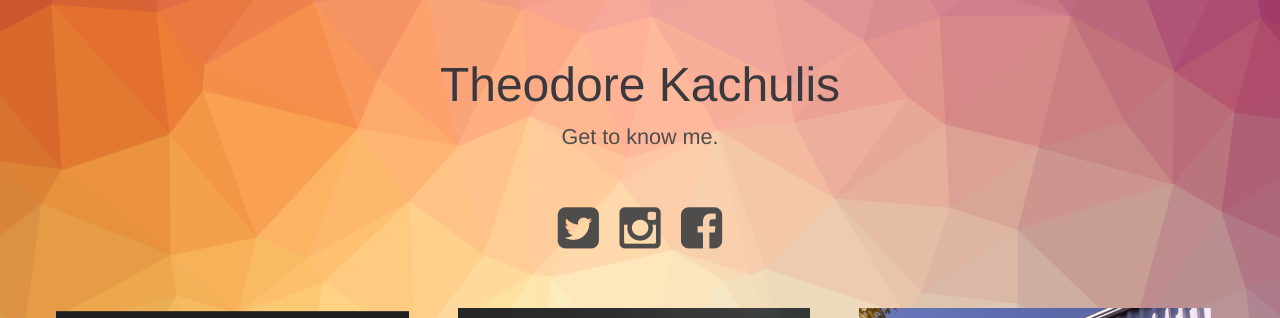
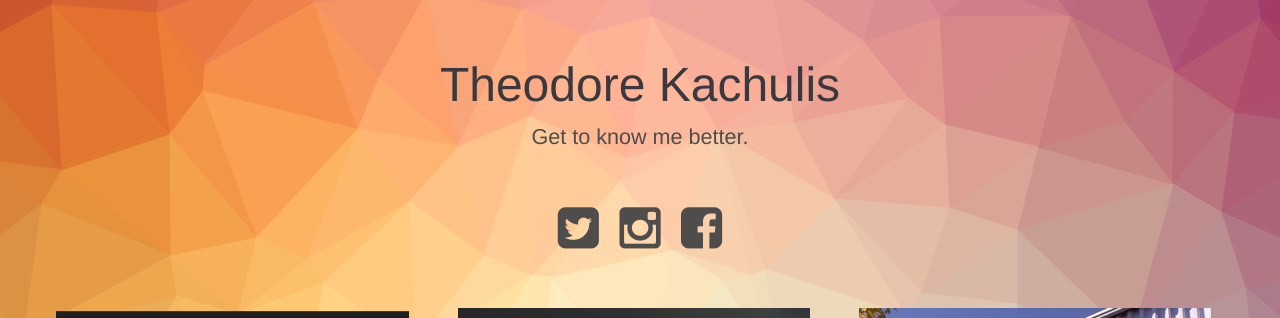
Before and after one commit to TedKachulis/website.me, a Jekyll site: the page built from index.html, in a window 1280 px wide. Shown: the top 318 px of the page. Built offline with Jekyll 4.4.1, drawn with Linux system fonts in a browser that asks for light colours.

Commit message:
Update index.html

```diff
--- a/index.html
+++ b/index.html
@@ -28,7 +28,7 @@ layout: compress
 <body class="body">
 <div class="container">
     <header class="header">
-        <h1>Theodore Kachulis<span>Get to know me.</span></h1>
+        <h1>Theodore Kachulis<span>Get to know me better.</span></h1>
         <nav class="links">
             <a href="https://twitter.com/T16Kach"><i class="fa fa-twitter-square fa-3x"></i></a>
             <a href="https://www.instagram.com/tkachulis/"><i class="fa fa-instagram fa-3x"></i></a>
```
